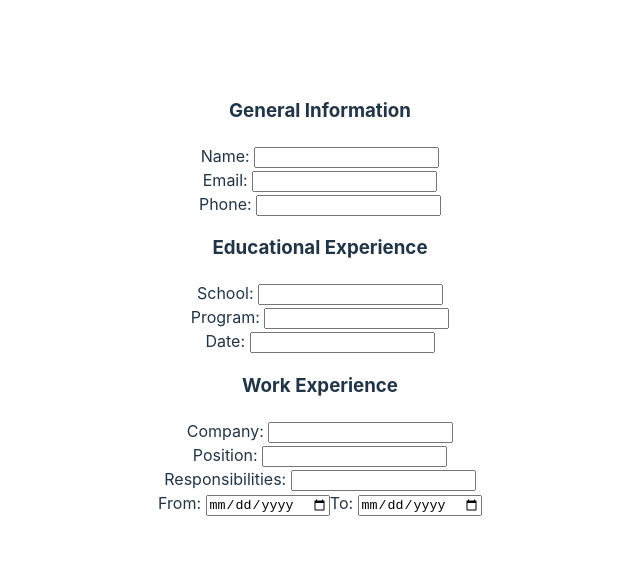
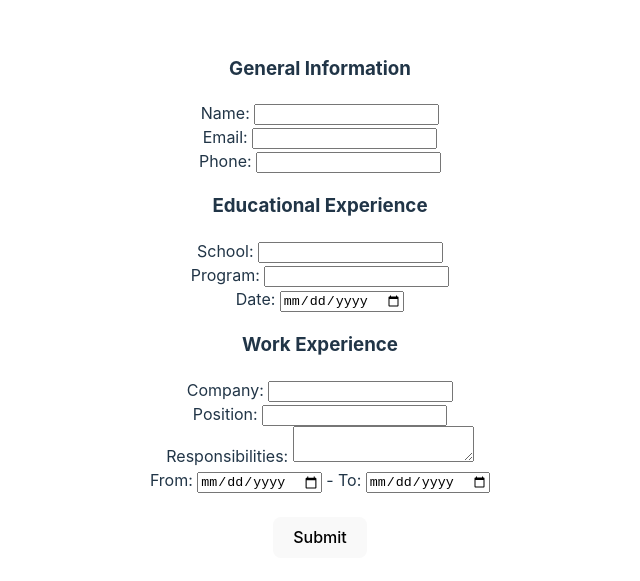
Before and after one commit to amanst1/cv, a React (Vite) app: page / in a window 1280 px wide. Shown: the part 103-684 px from the top of the page, without its empty margins (320-960 px from the left). Built offline with nearby package versions, Linux system fonts and the light colour scheme.

Commit message:
add submit and edit codes on components, change input to text area in experience jsx

```diff
--- a/src/App.jsx
+++ b/src/App.jsx
@@ -5,12 +5,15 @@ import Education from './components/Education'
 import Experience from './components/Experience'
 
 function App() {
+  const [isSubmitted, setIsSubmitted] = useState(false)
 
   return (
     <>
-      <GeneralInfo/>
-      <Education/>
-      <Experience/>
+      <GeneralInfo isSubmitted={isSubmitted}/>
+      <Education isSubmitted={isSubmitted}/>
+      <Experience isSubmitted={isSubmitted}/>
+      <br/>
+      <button onClick={()=>setIsSubmitted(!isSubmitted)} > {isSubmitted ? "Edit": "Submit"} </button>
     </>
   )
 }
--- a/src/components/Education.jsx
+++ b/src/components/Education.jsx
@@ -1,6 +1,7 @@
+/* eslint-disable react/prop-types */
 import { useState } from "react"
 
-export default function Education() {
+export default function Education({ isSubmitted }) {
     const [school, setSchool] = useState('')
     const [program, setProgram] = useState('')
     const [date, setDate] = useState('')
@@ -8,14 +9,20 @@ export default function Education() {
     return(
         <div>
             <h3>Educational Experience</h3>
-            <form action="">
+            { !isSubmitted ?
+            (<form >
                <label htmlFor="school">School: </label>
                <input id="school" name="school" type="text" value={school} onChange={(e) => setSchool(e.target.value)}/> <br/>
                <label htmlFor="program">Program: </label>
                <input id="program" name="program" type="text" value={program} onChange={(e) => setProgram(e.target.value)} /> <br/>
                <label htmlFor="date">Date: </label>
-               <input id="date" name="date" type="text" value={date} onChange={(e) => setDate(e.target.value)}/> <br/>
-            </form>
+               <input id="date" name="date" type="date" value={date} onChange={(e) => setDate(e.target.value)}/> <br/>
+            </form>) :
+            (<>
+                <p><strong>School:</strong> {school} </p>
+                <p><strong>Program:</strong> {program} </p>
+                <p><strong>Date:</strong> {date}</p>
+            </>)}
         </div>
     )
 }
--- a/src/components/Experience.jsx
+++ b/src/components/Experience.jsx
@@ -1,6 +1,7 @@
+/* eslint-disable react/prop-types */
 import { useState } from "react"
 
-export default function Experience() {
+export default function Experience({ isSubmitted }) {
     const [company, setCompany] = useState('')
     const [position, setPosition] = useState('')
     const [role, setRole] = useState('')
@@ -10,18 +11,26 @@ export default function Experience() {
     return(
         <div>
             <h3>Work Experience</h3>
-            <form action="">
+            { !isSubmitted ?
+            (<form>
                <label htmlFor="company">Company: </label>
                <input id="company" name="company" type="text" value={company} onChange={(e) => setCompany(e.target.value)}/> <br/>
                <label htmlFor="position">Position: </label>
                <input id="position" name="position" type="text" value={position} onChange={(e) => setPosition(e.target.value)} /> <br/>
                <label htmlFor="role">Responsibilities: </label>
-               <input id="role" name="role" type="text" value={role} onChange={(e) => setRole(e.target.value)}/> <br/>
+               <textarea id="role" name="role" type="text" value={role} onChange={(e) => setRole(e.target.value)}> </textarea> <br/>
                <label htmlFor="startDate">From: </label>
                <input id="startDate" name="startDate" type="date" value={startDate} onChange={(e) => setStartDate(e.target.value)}/>
-               <label htmlFor="endDate">To: </label>
+               <label htmlFor="endDate"> - To: </label>
                <input id="endDate" name="endDate" type="date" value={endDate} onChange={(e) => setEndDate(e.target.value)}/> <br/>
-            </form>
+            </form>) :
+            (<>
+                <p><strong>Company:</strong> {company} </p>
+                <p><strong>Position:</strong> {position} </p>
+                <p><strong>Responsibilities:</strong> {role}</p>
+                <p><strong>Start Date:</strong> {startDate} </p>
+                <p><strong>End Date:</strong> {endDate} </p>
+            </>)}
         </div>
     )
 }
--- a/src/components/GeneralInfo.jsx
+++ b/src/components/GeneralInfo.jsx
@@ -1,6 +1,7 @@
+/* eslint-disable react/prop-types */
 import { useState } from "react"
 
-export default function GeneralInfo() {
+export default function GeneralInfo({isSubmitted}) {
     const [name, setName] = useState('')
     const [email, setEmail] = useState('')
     const [phone, setPhone] = useState('')
@@ -8,14 +9,22 @@ export default function GeneralInfo() {
     return(
         <div>
             <h3>General Information</h3>
-            <form action="">
+            {!isSubmitted ?
+            (<form >
                <label htmlFor="name">Name: </label>
                <input id="name" name="name" type="text" value={name} onChange={(e) => setName(e.target.value)}/> <br/>
                <label htmlFor="email">Email: </label>
                <input id="email" name="email" type="email" value={email} onChange={(e) => setEmail(e.target.value)} /> <br/>
                <label htmlFor="phone">Phone: </label>
                <input id="phone" name="phone" type="tel" value={phone} onChange={(e) => setPhone(e.target.value)}/> <br/>
-            </form>
+            </form>) :
+
+            (<>
+             <p><strong>Name:</strong> {name} </p>
+             <p><strong>Phone:</strong> {phone} </p>
+             <p><strong>Email:</strong> {email}</p>
+             </>)}
+
         </div>
     )
 }
```
